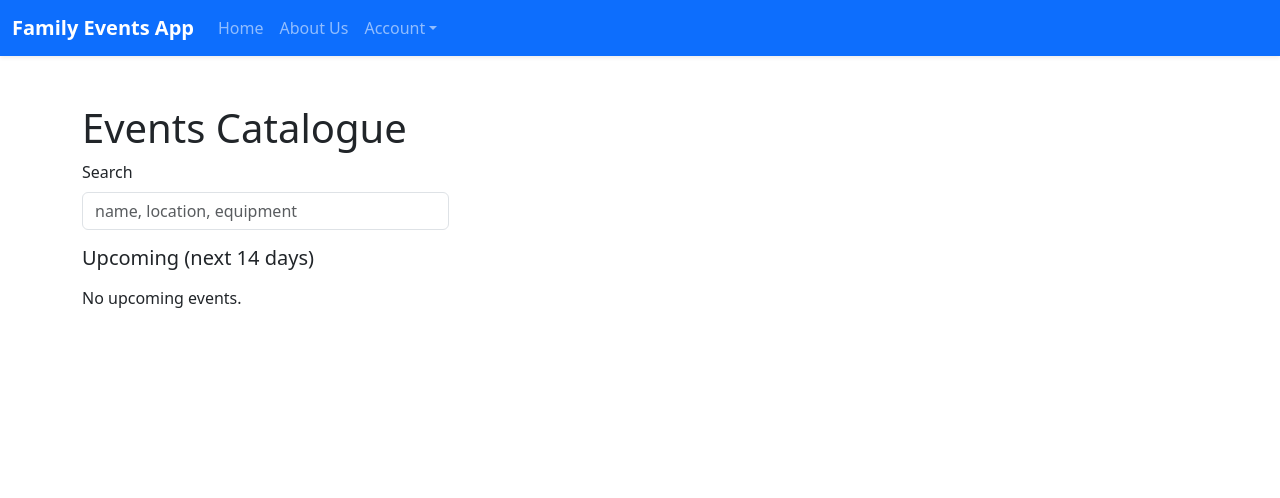
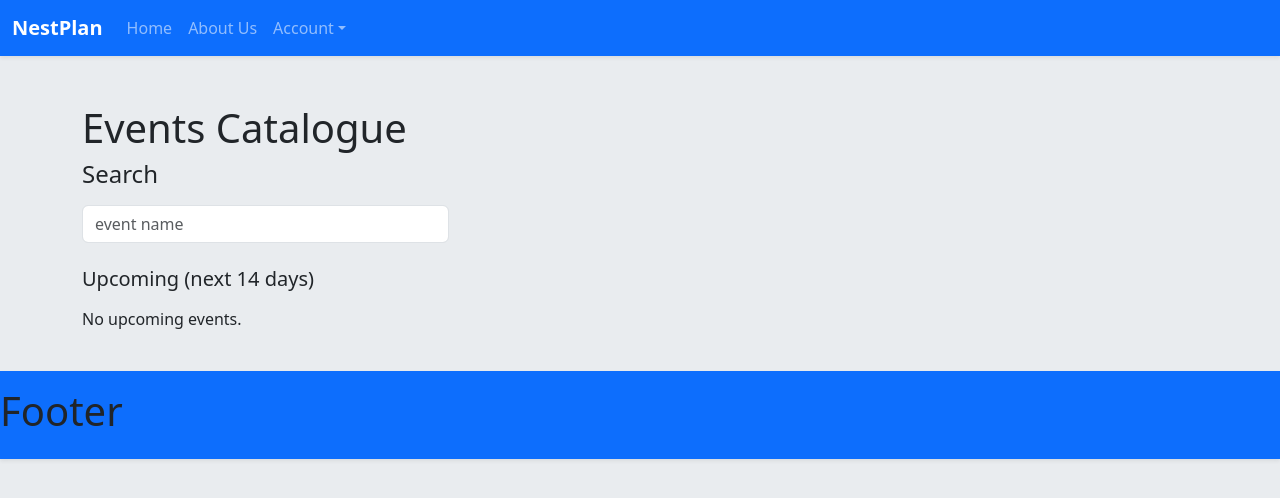
Before and after one commit to saulmackenzie/fewd2526-cwfrontend, a React (Create React App) app: page /catalogue in a window 1280 px wide. Shown: the top 498 px of the page. Built offline with nearby package versions, Linux system fonts and the light colour scheme.

Commit message:
UI/UX update 1

```diff
--- a/src/App.jsx
+++ b/src/App.jsx
@@ -11,6 +11,7 @@ import NewEvent from './pages/events/NewEvent';
 
 // Components
 import Navbar from './components/Navbar';
+import Footer from './components/Footer';
 
 // States
 import { AuthProvider } from './states/authState';
@@ -30,6 +31,7 @@ function App() {
             <Route path="/event/:id" element={<Event />} />
             <Route path="/new-event" element={<NewEvent />} />
           </Routes>
+          <Footer />
         </EventsProvider>
       </AuthProvider>
     </BrowserRouter>
--- /dev/null
+++ b/src/components/Footer.jsx
@@ -0,0 +1,11 @@
+import React from "react";
+
+function Footer() {
+    return (
+        <footer className="bg-primary text-center text-lg-start mt-auto shadow-sm py-3">
+            <h1>Footer</h1>
+        </footer>
+    );
+}
+
+export default Footer;
--- a/src/components/Navbar.jsx
+++ b/src/components/Navbar.jsx
@@ -8,7 +8,7 @@ export default function Navbar() {
   return (
     <nav className="navbar navbar-expand-lg navbar-dark bg-primary sticky-top shadow-sm">
       <div className="container-fluid">
-        <Link className="navbar-brand fw-semibold" to="/">Family Events App</Link>
+        <Link className="navbar-brand fw-semibold" to="/">NestPlan</Link>
         <button className="navbar-toggler" type="button" data-bs-toggle="collapse" data-bs-target="#navbarSupportedContent" aria-controls="navbarSupportedContent" aria-expanded="false" aria-label="Toggle navigation">
           <span className="navbar-toggler-icon"></span>
         </button>
--- /dev/null
+++ b/src/components/css/EventCard.module.css
@@ -0,0 +1,10 @@
+.ecButton:hover {
+    transform: scale(1.105);
+    transition: transform 150ms ease;
+    color: #0d6efd !important;
+}
+
+.ecButton:active {
+    transform: scale(0.95);
+    transition: transform 75ms ease;
+}
--- a/src/components/events/EventCard.jsx
+++ b/src/components/events/EventCard.jsx
@@ -1,5 +1,7 @@
 import React from 'react';
 import { Link } from 'react-router-dom';
+
+import styles from '../css/EventCard.module.css';
 
 export default function EventCard({event}) {
   return (
@@ -7,12 +9,14 @@ export default function EventCard({event}) {
       <img src={event?.image ?? "https://tse4.mm.bing.net/th/id/OIP.ndCKdMbJTMQkzLuC72moswHaFE?cb=12&rs=1&pid=ImgDetMain&o=7&rm=3"} class="card-img-top" alt={event?.event + " Image" ?? "Placeholder Image"} />
       <hr className="w-75 mx-auto my-0" />
       <div class="card-body">
-        <h5 class="card-title">{event?.event ?? "Event Name"}</h5>
-        <p class="card-text">{event.startTime} to {event.endTime}, {event.date}</p>
-        <p class="card-text">{event?.description ?? "Lorem ipsum dolor sit amet."}</p>
-        <p class="card-text">{event.location}</p>
+        <h5 class="card-title text-capitalize">{event?.event ?? "Event Name"}</h5>
+        <div className="fw-light">
+          <p class="card-text">{event.startTime} to {event.endTime}, {event.date}</p>
+          <p class="card-text">{event?.description ?? "Lorem ipsum dolor sit amet."}</p>
+          <p class="card-text text-capitalize">{event.location}</p>
+        </div>
         <div className="text-end">
-          <Link to={"/event/" + event._id} className="btn btn-primary">View</Link>
+          <Link to={"/event/" + event._id} className={`btn btn-primary-outline ${styles.ecButton}`}>View</Link>
         </div>
       </div>
     </div>
--- a/src/components/events/SearchBar.jsx
+++ b/src/components/events/SearchBar.jsx
@@ -2,12 +2,12 @@ import React from "react";
 
 function SearchBar({ value = '', onChange = () => {}}) {
     return (
-        <form className="row g-2 align-items-center mb-3">
+        <form className="row g-2 align-items-center mb-4">
             <div className="col-md-4">
-                <label className="form-label">Search</label>
+                <label className="form-label"><h4 className="fw-light">Search</h4></label>
                 <input
                     className="form-control"
-                    placeholder="name, location, equipment"
+                    placeholder="event name"
                     value={value}
                     onChange={(e) => onChange(e.target.value)}
                 />
--- a/src/index.css
+++ b/src/index.css
@@ -5,6 +5,7 @@ body {
     sans-serif;
   -webkit-font-smoothing: antialiased;
   -moz-osx-font-smoothing: grayscale;
+  background-color: #e9ecef !important;
 }
 
 code {
--- a/src/pages/Home.jsx
+++ b/src/pages/Home.jsx
@@ -1,4 +1,4 @@
-import React, { useState, useEffect } from 'react';
+import React, { useState } from 'react';
 import { Link } from 'react-router-dom';
 
 // Components
@@ -8,6 +8,8 @@ import SearchBar from '../components/events/SearchBar';
 // States
 import { useEventsState } from '../states/eventsState';
 import { useAuthState } from '../states/authState';
+
+import styles from "./css/Home.module.css";
 
 function Home() {
     const { events, loading, error } = useEventsState();
@@ -31,16 +33,16 @@ function Home() {
     return (
         <div className="container mt-4 py-4">
             {/* Family context + add event jumbotron */}
-            <div className="p-4 p-md-5 text-white rounded bg-dark mb-3">
+            <div className="p-4 p-md-5 text-white rounded bg-dark mb-5 shadow">
                 <h1>Welcome{isAuthenticated && ( <span>, {user.username}</span> )}!</h1>
-                <p>Lorem ipsum dolor sit amet consectetur adipisicing elit. Cum consequatur impedit quae sit cumque? Natus minima repudiandae officiis maiores quas, quibusdam unde! Voluptate ad doloribus ullam consequuntur delectus explicabo nisi.</p>
+                <p>Plan and manage your family's events with ease.</p>
                 {isAuthenticated && (
-                    <div className="row">
-                        <div className='col-lg-3 col-md-3 col-sm-12'>
-                            <Link to="/catalogue"><button type="button" class="btn btn-light">Your Catalogue</button></Link>
+                    <div className="row text-center">
+                        <div className='col-6'>
+                            <Link to="/catalogue"><button type="button" className={`btn btn-primary-outline w-100 py-3 text-white fs-3 ${styles.heroButton}`}>Your Catalogue</button></Link>
                         </div>
-                        <div className='col-lg-3 col-md-3 col-sm-12'>
-                            <Link to="/new-event"><button type="button" class="btn btn-light">Create New Event</button></Link>
+                        <div className='col-6'>
+                            <Link to="/new-event"><button type="button" className={`btn btn-primary-outline w-100 py-3 text-white fs-3 ${styles.heroButton}`}>Create New Event</button></Link>
                         </div>
                     </div>
                 )}
@@ -52,9 +54,9 @@ function Home() {
             />
 
             {isAuthenticated && (
-                <>
+                <div className='mb-5'>
                     {/* Upcoming Event cards */}
-                    <h5 className="mb-3">Upcoming (next 14 days)</h5>
+                    <h4 className="mb-3 fw-light">Upcoming Events</h4>
                     {filteredEvents.length > 0 ? (
                         filteredEvents.map(evt => (
                             <EventCard key={evt.id ?? evt._id} event={evt} />
@@ -62,7 +64,7 @@ function Home() {
                     ) : (
                         <p>No upcoming events.</p>
                     )}
-                </>
+                </div>
             )}
         </div>
     );
--- /dev/null
+++ b/src/pages/css/Home.module.css
@@ -0,0 +1,10 @@
+.heroButton:hover {
+    transform: scale(1.105);
+    transition: transform 150ms ease;
+    color: #0d6efd !important;
+}
+
+.heroButton:active {
+    transform: scale(0.95);
+    transition: transform 75ms ease;
+}
--- a/src/states/eventsState.js
+++ b/src/states/eventsState.js
@@ -52,7 +52,7 @@ export function EventsProvider({ children }) {
             setLoading(false);
             load();
         }
-    }, [isAuthenticated, user]);
+    }, [isAuthenticated, user, load]);
 
     useEffect(() => {
         load();
```
